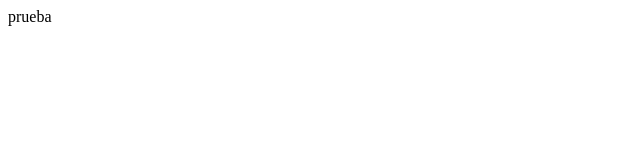
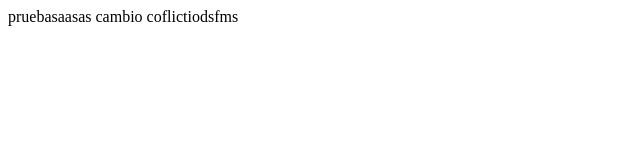
Before and after one commit to its-Quasi/tallereisi, a plain HTML site: page index.html in a window 1280 px wide. Shown: the whole page, without its empty margins (0-640 px from the left). Drawn offline with Linux system fonts and the light colour scheme.

Commit message:
cambio conflict

```diff
--- a/index.html
+++ b/index.html
@@ -7,6 +7,7 @@
     <title>Document</title>
 </head>
 <body>
-    prueba
+    pruebasaasas
+    cambio coflictiodsfms
 </body>
 </html>
```
